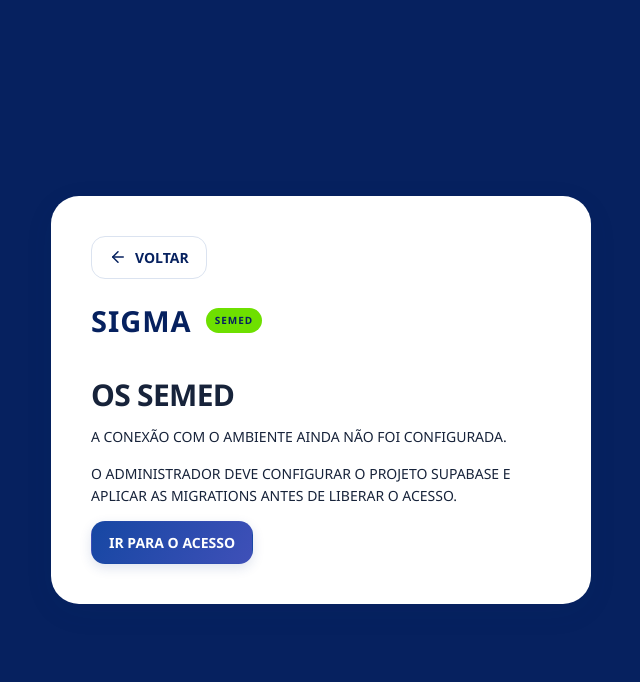
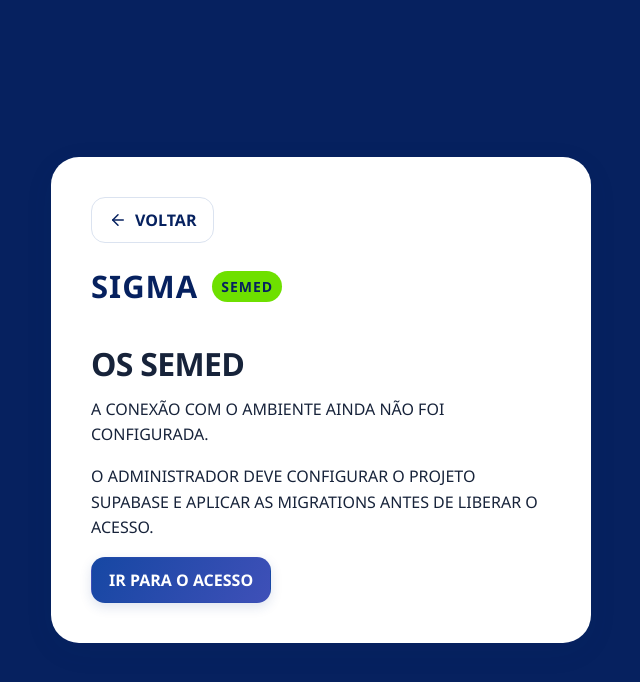
Before and after one commit to michaelrave1/SIGAS-SISTEMA-INTEGRADO-DE-GESTAO-DE-ATENDIMENTO---SEMED-, a Next.js app: page /configuracao in a window 1280 px wide. Shown: the top 682 px of the page, without its empty margins (319-959 px from the left). Built offline with nearby package versions, Linux system fonts and the light colour scheme.

Commit message:
renew textos

```diff
--- a/src/app/globals.css
+++ b/src/app/globals.css
@@ -11,7 +11,7 @@ body {
   background: hsl(var(--background));
   color: hsl(var(--foreground));
   font-family: "Segoe UI", Arial, sans-serif;
-  font-size: 14px;
+  font-size: 16px;
   text-transform: uppercase;
 }
 /* Padrão de apresentação: mantém valores e identificadores internos intactos. */
@@ -44,22 +44,22 @@ p {
   margin-top: 0;
 }
 h1 {
-  font-size: 30px;
+  font-size: 32px;
   letter-spacing: -0.7px;
   margin-bottom: 9px;
 }
 h2 {
-  font-size: 18px;
+  font-size: 20px;
   margin-bottom: 12px;
 }
 h3 {
-  font-size: 16px;
+  font-size: 18px;
 }
 p {
   line-height: 1.6;
 }
 small {
-  font-size: 12px;
+  font-size: 14px;
 }
 button,
 .button {
@@ -73,7 +73,7 @@ button,
   border-radius: var(--radius-control);
   padding: 11px 17px;
   font:
-    600 14px "Segoe UI",
+    600 16px "Segoe UI",
     Arial,
     sans-serif;
   cursor: pointer;
@@ -98,7 +98,7 @@ button:disabled {
   background: hsl(var(--accent));
 }
 .small {
-  font-size: 13px;
+  font-size: 15px;
   min-height: 36px;
   padding: 8px 12px;
 }
@@ -106,7 +106,7 @@ button:disabled {
   color: hsl(var(--muted));
 }
 .eyebrow {
-  font-size: 10px;
+  font-size: 14px;
   font-weight: 800;
   letter-spacing: 1.7px;
   color: hsl(var(--primary));
@@ -116,7 +116,7 @@ label {
   display: flex;
   flex-direction: column;
   gap: 8px;
-  font-size: 13px;
+  font-size: 15px;
   font-weight: 600;
   margin-bottom: 18px;
 }
@@ -130,7 +130,7 @@ textarea {
   background: hsl(var(--accent));
   color: hsl(var(--primary));
   font:
-    14px "Segoe UI",
+    16px "Segoe UI",
     Arial,
     sans-serif;
   min-height: 42px;
@@ -144,7 +144,7 @@ textarea:focus {
   background: white;
 }
 input[type="file"] {
-  font-size: 12px;
+  font-size: 14px;
 }
 input[type="checkbox"] {
   width: 18px;
@@ -175,7 +175,7 @@ input[type="checkbox"] {
 }
 .brand {
   color: white;
-  font-size: 29px;
+  font-size: 31px;
   font-weight: 800;
   letter-spacing: 1px;
   display: flex;
@@ -183,7 +183,7 @@ input[type="checkbox"] {
   gap: 14px;
 }
 .brand b {
-  font-size: 10px;
+  font-size: 14px;
   letter-spacing: 1px;
   color: var(--navy);
   background: var(--lime);
@@ -207,7 +207,7 @@ input[type="checkbox"] {
   height: 100vh;
 }
 .brand-description {
-  font-size: 11px;
+  font-size: 14px;
   line-height: 1.6;
   color: #bdd0ff;
   margin-top: 10px;
@@ -217,12 +217,12 @@ input[type="checkbox"] {
   margin-top: 16px;
   padding: 22px 10px 20px;
   font-weight: 800;
-  font-size: 14px;
+  font-size: 16px;
   letter-spacing: 0.6px;
 }
 .module-label span {
   display: block;
-  font-size: 9px;
+  font-size: 14px;
   letter-spacing: 1.2px;
   color: #bdd0ff;
   margin-top: 7px;
@@ -239,7 +239,7 @@ input[type="checkbox"] {
   padding: 12px;
   color: #eaf1ff;
   border-radius: 8px;
-  font-size: 13px;
+  font-size: 15px;
   font-weight: 600;
 }
 .sidebar nav a:hover {
@@ -253,7 +253,7 @@ input[type="checkbox"] {
   padding-left: 9px;
 }
 .nav-label {
-  font-size: 9px;
+  font-size: 14px;
   font-weight: 700;
   letter-spacing: 1.5px;
   color: #a5bdec;
@@ -262,7 +262,7 @@ input[type="checkbox"] {
 .sidebar-footer {
   margin-top: auto;
   padding: 25px 10px 0;
-  font-size: 11px;
+  font-size: 14px;
   line-height: 1.6;
   color: #bdd0ff;
 }
@@ -282,17 +282,17 @@ input[type="checkbox"] {
 }
 .topbar strong {
   display: block;
-  font-size: 13px;
+  font-size: 15px;
   color: #082f8f;
 }
 .topbar small {
   display: block;
-  font-size: 10px;
+  font-size: 14px;
   color: hsl(var(--muted));
   margin-top: 4px;
 }
 .user-name {
-  font-size: 12px;
+  font-size: 14px;
   background: #f7faff;
   border: 1px solid hsl(var(--border));
   padding: 9px 12px;
@@ -315,7 +315,7 @@ input[type="checkbox"] {
   padding: 24px 34px 48px;
 }
 .breadcrumb {
-  font-size: 11px;
+  font-size: 14px;
   color: hsl(var(--muted));
   margin-bottom: 26px;
   min-height: 36px;
@@ -367,16 +367,16 @@ input[type="checkbox"] {
 }
 .welcome .eyebrow {
   color: #b6ceff;
-  font-size: 9px;
+  font-size: 14px;
 }
 .welcome h2 {
-  font-size: 28px;
+  font-size: 30px;
   line-height: 1.3;
   font-weight: 700;
   letter-spacing: -0.4px;
 }
 .welcome p {
-  font-size: 12px;
+  font-size: 14px;
   color: #c9daff;
 }
 .welcome a {
@@ -384,7 +384,7 @@ input[type="checkbox"] {
   gap: 10px;
   align-items: center;
   color: var(--lime);
-  font-size: 12px;
+  font-size: 14px;
   font-weight: 700;
 }
 .welcome-mark {
@@ -399,7 +399,7 @@ input[type="checkbox"] {
   transform: rotate(-5deg);
 }
 .welcome-mark span {
-  font-size: 10px;
+  font-size: 14px;
   letter-spacing: 4px;
 }
 .stats {
@@ -414,18 +414,18 @@ input[type="checkbox"] {
   padding: 20px;
 }
 .stat span {
-  font-size: 11px;
+  font-size: 14px;
   font-weight: 600;
   color: hsl(var(--muted));
 }
 .stat strong {
   display: block;
-  font-size: 30px;
+  font-size: 32px;
   color: var(--navy);
   margin: 14px 0 8px;
 }
 .stat small {
-  font-size: 10px;
+  font-size: 14px;
   color: hsl(var(--muted));
 }
 .stat svg {
@@ -446,11 +446,11 @@ input[type="checkbox"] {
   margin-bottom: 6px;
 }
 .section-head p {
-  font-size: 12px;
+  font-size: 14px;
   margin: 0;
 }
 .section-head a {
-  font-size: 12px;
+  font-size: 14px;
   font-weight: 600;
   white-space: nowrap;
 }
@@ -460,13 +460,13 @@ input[type="checkbox"] {
 table {
   border-collapse: collapse;
   width: 100%;
-  font-size: 12px;
+  font-size: 14px;
   text-align: left;
 }
 th {
   background: #f7f9fc;
   color: hsl(var(--muted));
-  font-size: 10px;
+  font-size: 14px;
   text-transform: uppercase;
   letter-spacing: 0.6px;
   font-weight: 700;
@@ -485,7 +485,7 @@ td strong {
 td small {
   display: block;
   color: hsl(var(--muted));
-  font-size: 10px;
+  font-size: 14px;
   margin-top: 5px;
 }
 .badge {
@@ -496,7 +496,7 @@ td small {
   border: 1px solid #dbe7fa;
   padding: 5px 9px;
   border-radius: 20px;
-  font-size: 10px;
+  font-size: 14px;
   font-weight: 600;
 }
 .badge.success {
@@ -518,7 +518,7 @@ td small {
   padding: 38px 16px;
   text-align: center;
   color: hsl(var(--muted));
-  font-size: 13px;
+  font-size: 15px;
 }
 .empty svg {
   margin-bottom: 12px;
@@ -562,7 +562,7 @@ td small {
 .order-filter-advanced summary {
   color: hsl(var(--primary));
   cursor: pointer;
-  font-size: 12px;
+  font-size: 14px;
   font-weight: 700;
 }
 .order-filter-advanced[open] summary {
@@ -580,7 +580,7 @@ td small {
   display: inline-flex;
   align-items: center;
   gap: 8px;
-  font-size: 12px;
+  font-size: 14px;
   font-weight: 600;
 }
 .order-filter-flags input {
@@ -588,7 +588,7 @@ td small {
   margin: 0;
 }
 .order-filter-actions a {
-  font-size: 12px;
+  font-size: 14px;
   font-weight: 600;
 }
 .pagination {
@@ -596,7 +596,7 @@ td small {
   justify-content: space-between;
   gap: 20px;
   align-items: center;
-  font-size: 12px;
+  font-size: 14px;
   padding-top: 20px;
   color: hsl(var(--muted));
 }
@@ -619,7 +619,7 @@ td small {
   border: 1px solid #c8d9f3;
   background: #edf4ff;
   border-radius: 8px;
-  font-size: 13px;
+  font-size: 15px;
 }
 .notice.danger {
   color: #9e302a;
@@ -658,7 +658,7 @@ td small {
   gap: 60px;
 }
 .login-brand h1 {
-  font-size: 42px;
+  font-size: 44px;
   line-height: 1.15;
   letter-spacing: -1px;
 }
@@ -668,11 +668,11 @@ td small {
 .login-brand p:not(.eyebrow) {
   color: #bdd0ff;
   max-width: 390px;
-  font-size: 15px;
+  font-size: 17px;
 }
 .login-brand small {
   color: #bdd0ff;
-  font-size: 11px;
+  font-size: 14px;
 }
 .login-form {
   display: flex;
@@ -686,7 +686,7 @@ td small {
   max-width: 380px;
 }
 .login-form h2 {
-  font-size: 27px;
+  font-size: 29px;
   letter-spacing: -0.5px;
 }
 .login-form form {
@@ -709,7 +709,7 @@ td small {
 }
 .google-login span {
   color: #1a73e8;
-  font-size: 18px;
+  font-size: 20px;
   font-weight: 800;
 }
 .login-divider {
@@ -717,9 +717,9 @@ td small {
   align-items: center;
   gap: 12px;
   color: hsl(var(--muted));
-  font-size: 11px;
+  font-size: 14px;
   text-transform: uppercase;
-  letter-spacing: .06em;
+  letter-spacing: 0.06em;
 }
 .login-divider::before,
 .login-divider::after {
@@ -753,7 +753,7 @@ td small {
     padding: 38px;
   }
   .welcome h2 {
-    font-size: 32px;
+    font-size: 34px;
   }
 }
 @media (max-width: 1100px) {
@@ -774,7 +774,7 @@ td small {
     padding: 26px;
   }
   .welcome h2 {
-    font-size: 25px;
+    font-size: 27px;
   }
   .order-filter-primary,
   .order-filter-grid {
@@ -814,7 +814,7 @@ td small {
     display: none;
   }
   .welcome h2 {
-    font-size: 24px;
+    font-size: 26px;
   }
   .welcome p br {
     display: none;
@@ -832,7 +832,7 @@ td small {
     padding: 18px;
   }
   .heading h1 {
-    font-size: 25px;
+    font-size: 27px;
   }
   .form-grid {
     grid-template-columns: 1fr;
@@ -848,7 +848,7 @@ td small {
     gap: 30px;
   }
   .login-brand h1 {
-    font-size: 30px;
+    font-size: 32px;
   }
   .login-brand small {
     display: none;
@@ -863,7 +863,7 @@ td small {
     align-items: flex-start;
   }
   .breadcrumb {
-    font-size: 10px;
+    font-size: 14px;
   }
   .filters {
     gap: 10px;
@@ -883,8 +883,13 @@ td small {
   color: hsl(var(--foreground));
   background: white;
 }
-.acknowledgement-dialog::backdrop { background: rgb(6 33 95 / 65%); }
-.acknowledgement-list { list-style: none; padding: 0; }
+.acknowledgement-dialog::backdrop {
+  background: rgb(6 33 95 / 65%);
+}
+.acknowledgement-list {
+  list-style: none;
+  padding: 0;
+}
 .acknowledgement-list li {
   display: flex;
   align-items: center;
@@ -894,7 +899,10 @@ td small {
   padding: 18px 0;
   border-bottom: 1px solid hsl(var(--border));
 }
-.acknowledgement-list li > div { flex: 1 1 240px; overflow-wrap: anywhere; }
+.acknowledgement-list li > div {
+  flex: 1 1 240px;
+  overflow-wrap: anywhere;
+}
 
 /* Superfícies suaves e detalhes de cor compartilhados por todos os módulos. */
 body {
@@ -911,7 +919,9 @@ input,
 select,
 textarea,
 .sidebar nav a {
-  transition: background-color 160ms ease, border-color 160ms ease,
+  transition:
+    background-color 160ms ease,
+    border-color 160ms ease,
     box-shadow 160ms ease;
 }
 
@@ -1020,22 +1030,48 @@ input[type="radio"] {
   background: linear-gradient(145deg, #fff, #fff3ed);
 }
 
-.stats .stat:nth-child(2) svg { color: var(--teal); background: #dcf3ec; }
-.stats .stat:nth-child(3) svg { color: var(--violet); background: #eae2f9; }
-.stats .stat:nth-child(4) svg { color: var(--coral); background: #ffeadf; }
-.stat svg { border-radius: 16px; }
+.stats .stat:nth-child(2) svg {
+  color: var(--teal);
+  background: #dcf3ec;
+}
+.stats .stat:nth-child(3) svg {
+  color: var(--violet);
+  background: #eae2f9;
+}
+.stats .stat:nth-child(4) svg {
+  color: var(--coral);
+  background: #ffeadf;
+}
+.stat svg {
+  border-radius: 16px;
+}
 
 table {
   border-collapse: separate;
   border-spacing: 0;
 }
 
-th { background: #eef2fc; color: #46597b; }
-thead th:first-child { border-top-left-radius: 14px; border-bottom-left-radius: 14px; }
-thead th:last-child { border-top-right-radius: 14px; border-bottom-right-radius: 14px; }
-tbody tr:last-child td:first-child { border-bottom-left-radius: 14px; }
-tbody tr:last-child td:last-child { border-bottom-right-radius: 14px; }
-tbody tr:hover td { background: #f6f8ff; }
+th {
+  background: #eef2fc;
+  color: #46597b;
+}
+thead th:first-child {
+  border-top-left-radius: 14px;
+  border-bottom-left-radius: 14px;
+}
+thead th:last-child {
+  border-top-right-radius: 14px;
+  border-bottom-right-radius: 14px;
+}
+tbody tr:last-child td:first-child {
+  border-bottom-left-radius: 14px;
+}
+tbody tr:last-child td:last-child {
+  border-bottom-right-radius: 14px;
+}
+tbody tr:hover td {
+  background: #f6f8ff;
+}
 
 .notice,
 .order-review-alert,
@@ -1079,21 +1115,61 @@ tbody tr:hover td { background: #f6f8ff; }
   box-shadow: var(--surface-shadow);
 }
 
-.access-card { border-radius: 28px; box-shadow: var(--surface-shadow); }
+.access-card {
+  border-radius: 28px;
+  box-shadow: var(--surface-shadow);
+}
 
 @media (max-width: 760px) {
-  .sidebar { margin: 10px; width: calc(100% - 20px); height: auto; top: 0; border-radius: 22px; }
-  .topbar { margin: 10px 10px 0; border-radius: 18px; }
-  .card { border-radius: 20px; }
-  .welcome { border-radius: 22px; }
-  .login-brand { margin: 10px; border-radius: 22px; }
-  .login-form { margin: 10px; border-radius: 22px; padding: 30px 24px; }
-  .acknowledgement-dialog { border-radius: 22px; padding: 22px; }
+  .sidebar {
+    margin: 10px;
+    width: calc(100% - 20px);
+    height: auto;
+    top: 0;
+    border-radius: 22px;
+  }
+  .topbar {
+    margin: 10px 10px 0;
+    border-radius: 18px;
+  }
+  .card {
+    border-radius: 20px;
+  }
+  .welcome {
+    border-radius: 22px;
+  }
+  .login-brand {
+    margin: 10px;
+    border-radius: 22px;
+  }
+  .login-form {
+    margin: 10px;
+    border-radius: 22px;
+    padding: 30px 24px;
+  }
+  .acknowledgement-dialog {
+    border-radius: 22px;
+    padding: 22px;
+  }
 }
 
 @media (prefers-reduced-motion: reduce) {
-  button, .button, input, select, textarea, .sidebar nav a { transition: none; }
+  button,
+  .button,
+  input,
+  select,
+  textarea,
+  .sidebar nav a {
+    transition: none;
+  }
 }
-.back-button { flex-shrink: 0; }
-.login-form .back-button { width: auto; margin-bottom: 24px; }
-.access-card > .back-button { margin-bottom: 20px; }
+.back-button {
+  flex-shrink: 0;
+}
+.login-form .back-button {
+  width: auto;
+  margin-bottom: 24px;
+}
+.access-card > .back-button {
+  margin-bottom: 20px;
+}
--- a/src/styles/order-details.css
+++ b/src/styles/order-details.css
@@ -18,7 +18,7 @@
 .order-protocol {
   margin: 0;
   color: hsl(var(--primary));
-  font-size: 14px;
+  font-size: 16px;
   font-weight: 800;
   letter-spacing: 0.5px;
 }
@@ -43,14 +43,14 @@
 .order-header-meta dt {
   margin-bottom: 6px;
   color: hsl(var(--muted));
-  font-size: 10px;
+  font-size: 14px;
   font-weight: 700;
   letter-spacing: 0.5px;
   text-transform: uppercase;
 }
 .order-header-meta dd {
   margin: 0;
-  font-size: 13px;
+  font-size: 15px;
   font-weight: 600;
   overflow-wrap: anywhere;
 }
@@ -66,7 +66,7 @@
   color: #7b5200;
 }
 .order-review-alert span {
-  font-size: 12px;
+  font-size: 14px;
 }
 .order-cycle-card .section-head {
   margin-bottom: 24px;
@@ -86,7 +86,7 @@
   align-items: center;
   gap: 9px;
   color: hsl(var(--muted));
-  font-size: 11px;
+  font-size: 14px;
   font-weight: 600;
   text-align: center;
 }
@@ -136,7 +136,7 @@
 .cycle-state {
   padding: 6px 10px;
   border-radius: 20px;
-  font-size: 10px;
+  font-size: 14px;
   font-weight: 700;
 }
 .cycle-state.waiting,
@@ -159,7 +159,7 @@
   border-radius: 8px;
   background: #fff8e7;
   color: #7b5200;
-  font-size: 12px;
+  font-size: 14px;
 }
 .cycle-wait-detail {
   display: grid;
@@ -252,11 +252,11 @@
 }
 .functional-timeline-heading strong {
   color: var(--navy);
-  font-size: 17px;
+  font-size: 19px;
 }
 .functional-timeline-heading time {
   color: #46556b;
-  font-size: 13px;
+  font-size: 15px;
   white-space: nowrap;
 }
 .timeline-actor {
@@ -265,7 +265,7 @@
   gap: 6px;
   margin: 7px 0 0;
   color: #46556b;
-  font-size: 14px;
+  font-size: 16px;
   align-items: center;
 }
 .timeline-actor-name {
@@ -319,13 +319,13 @@
   border-radius: 6px;
   background: #f2f5f9;
   color: var(--navy);
-  font-size: 13px;
+  font-size: 15px;
   font-weight: 600;
 }
 .timeline-summary {
   margin: 9px 0 0;
   color: hsl(var(--foreground));
-  font-size: 15px;
+  font-size: 17px;
   line-height: 1.7;
   white-space: pre-wrap;
   overflow-wrap: anywhere;
@@ -339,13 +339,13 @@
   overflow-wrap: anywhere;
 }
 .details dt {
-  font-size: 11px;
+  font-size: 14px;
   color: hsl(var(--muted));
   margin-bottom: 5px;
 }
 .details dd {
   margin: 0;
-  font-size: 13px;
+  font-size: 15px;
   white-space: pre-wrap;
 }
 .timeline article {
@@ -409,3 +409,123 @@
     gap: 4px;
   }
 }
+
+.timeline-actor-color-8 {
+  --actor-color: hsl(20 65% 28%);
+  --actor-background: hsl(20 65% 94%);
+}
+
+.timeline-actor-color-9 {
+  --actor-color: hsl(158 65% 28%);
+  --actor-background: hsl(158 65% 94%);
+}
+
+.timeline-actor-color-10 {
+  --actor-color: hsl(295 65% 28%);
+  --actor-background: hsl(295 65% 94%);
+}
+
+.timeline-actor-color-11 {
+  --actor-color: hsl(73 65% 28%);
+  --actor-background: hsl(73 65% 94%);
+}
+
+.timeline-actor-color-12 {
+  --actor-color: hsl(210 65% 28%);
+  --actor-background: hsl(210 65% 94%);
+}
+
+.timeline-actor-color-13 {
+  --actor-color: hsl(348 65% 28%);
+  --actor-background: hsl(348 65% 94%);
+}
+
+.timeline-actor-color-14 {
+  --actor-color: hsl(125 65% 28%);
+  --actor-background: hsl(125 65% 94%);
+}
+
+.timeline-actor-color-15 {
+  --actor-color: hsl(263 65% 28%);
+  --actor-background: hsl(263 65% 94%);
+}
+
+.timeline-actor-color-16 {
+  --actor-color: hsl(40 65% 28%);
+  --actor-background: hsl(40 65% 94%);
+}
+
+.timeline-actor-color-17 {
+  --actor-color: hsl(178 65% 28%);
+  --actor-background: hsl(178 65% 94%);
+}
+
+.timeline-actor-color-18 {
+  --actor-color: hsl(315 65% 28%);
+  --actor-background: hsl(315 65% 94%);
+}
+
+.timeline-actor-color-19 {
+  --actor-color: hsl(93 65% 28%);
+  --actor-background: hsl(93 65% 94%);
+}
+
+.timeline-actor-color-20 {
+  --actor-color: hsl(230 65% 28%);
+  --actor-background: hsl(230 65% 94%);
+}
+
+.timeline-actor-color-21 {
+  --actor-color: hsl(8 65% 28%);
+  --actor-background: hsl(8 65% 94%);
+}
+
+.timeline-actor-color-22 {
+  --actor-color: hsl(145 65% 28%);
+  --actor-background: hsl(145 65% 94%);
+}
+
+.timeline-actor-color-23 {
+  --actor-color: hsl(283 65% 28%);
+  --actor-background: hsl(283 65% 94%);
+}
+
+.timeline-actor-color-24 {
+  --actor-color: hsl(60 65% 28%);
+  --actor-background: hsl(60 65% 94%);
+}
+
+.timeline-actor-color-25 {
+  --actor-color: hsl(198 65% 28%);
+  --actor-background: hsl(198 65% 94%);
+}
+
+.timeline-actor-color-26 {
+  --actor-color: hsl(335 65% 28%);
+  --actor-background: hsl(335 65% 94%);
+}
+
+.timeline-actor-color-27 {
+  --actor-color: hsl(113 65% 28%);
+  --actor-background: hsl(113 65% 94%);
+}
+
+.timeline-actor-color-28 {
+  --actor-color: hsl(250 65% 28%);
+  --actor-background: hsl(250 65% 94%);
+}
+
+.timeline-actor-color-29 {
+  --actor-color: hsl(28 65% 28%);
+  --actor-background: hsl(28 65% 94%);
+}
+
+.timeline-actor-color-30 {
+  --actor-color: hsl(165 65% 28%);
+  --actor-background: hsl(165 65% 94%);
+}
+
+.timeline-actor-color-31 {
+  --actor-color: hsl(303 65% 28%);
+  --actor-background: hsl(303 65% 94%);
+}
```
Also changed, not shown: src/components/order-details/order-timeline.tsx (+5 -2 lines), src/lib/order-timeline.ts (+15 -1 lines), src/styles/access-profiles.css (+6 -6 lines), 1 other file (tests, documents, lock files or other folders).
